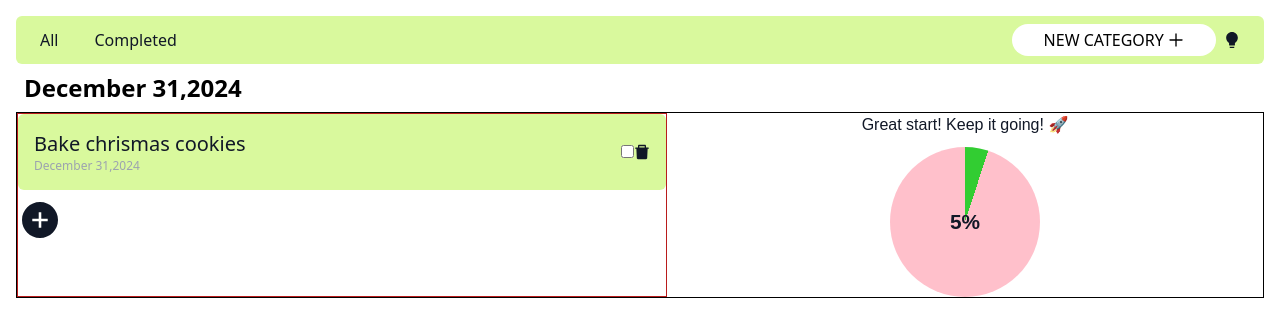
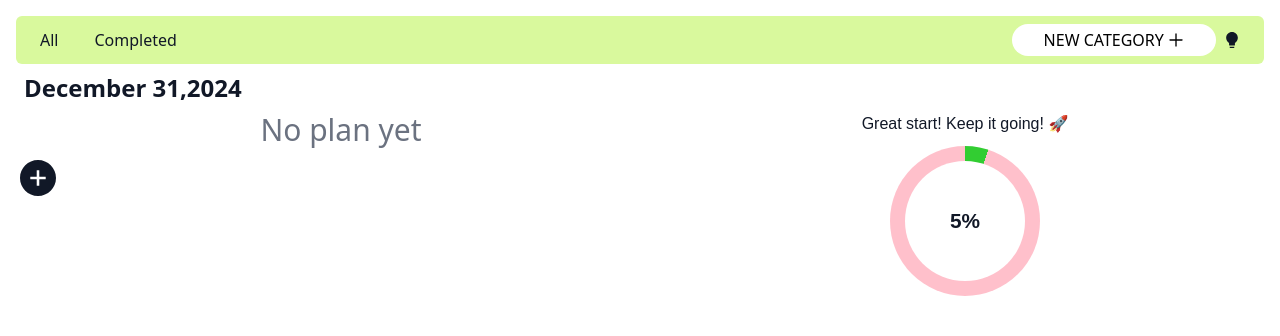
Before and after one commit to OlamideLanre/Taskflow, a React app: page / in a window 1280 px wide. Shown: the top 336 px of the page. Built offline with nearby package versions, Linux system fonts and the light colour scheme; the HTML template or start-up script is replaced by a standard one.

Commit message:
displaying todos

```diff
--- a/src/pages/Tasks.tsx
+++ b/src/pages/Tasks.tsx
@@ -1,13 +1,14 @@
-import { useState } from "react";
+import { useContext, useEffect, useState } from "react";
 import { NoteModal } from "../component/NoteModal";
-import { DeleteFilled } from "@ant-design/icons";
+import { DatabaseFilled, DeleteFilled } from "@ant-design/icons";
+import { ThemeContext } from "../ThemeContext";
 // import { Typography } from "antd";
-export const Task = () => {
+export const Task = ({ tasks, setTasks }) => {
   // const { Paragraph } = Typography;
+  const { Theme } = useContext(ThemeContext);
   const [currentDate, setCurrentDate] = useState(getDate());
   function getDate() {
     const todaysDate = new Date();
-    // const month = todaysDate.getMonth() + 1;
     const month = todaysDate.toLocaleString("dafult", { month: "long" });
     const dateOfWeek = todaysDate.getDate();
     const year = todaysDate.getFullYear();
@@ -16,22 +17,52 @@ export const Task = () => {
   }
   return (
     <>
-      <h2 className="text-black font-semibold text-2xl p-2">{currentDate}</h2>
-      <div className="Container flex border border-black flex-wrap">
-        <div className="note-main flex gap-2 flex-col border border-red-700">
-          <div className="Note-child bg-lime-200 p-4 rounded-md ">
+      <div>
+        <h2 className=" font-semibold text-2xl p-2 text-gray ">
+          {currentDate}
+        </h2>
+        <div className="Container flex flex-wrap">
+          <div className="note-main flex gap-2 flex-col">
+            {tasks.length > 0 ? (
+              tasks.map((t, index: number) => (
+                <div
+                  key={index}
+                  className="Note-child bg-lime-200 p-4 rounded-md "
+                >
                   <div className="flex justify-between items-center">
                     <div>
-                <p className="text-xl font-light">Bake chrismas cookies</p>
-                <p className="text-xs text-gray-400">{currentDate}</p>
+                      <p className="text-xl font-light text-black">
+                        <span
+                          className={`dot mr-1 ${
+                            t.piority === "High" ? "high" : "medium"
+                          }`}
+                          title={`Piority ${t.piority}`}
+                        ></span>
+                        {t.task}
+                      </p>
+                      <p className="text-xs text-gray-400">
+                        {currentDate}{" "}
+                        <span className="text-xs text-gray-600 font-medium pl-1">
+                          {t.category}
+                        </span>
+                      </p>
                     </div>
                     <div>
                       <input type="checkbox" className="cursor-pointer" />
-                <DeleteFilled className="cursor-pointer" />
+                      <DeleteFilled className="cursor-pointer text-black" />
                     </div>
                   </div>
                 </div>
-          <NoteModal />
+              ))
+            ) : (
+              // {}
+              <div className="text-center text-gray-500 text-3xl ">
+                No plan yet
+                {/* <DatabaseFilled /> */}
+              </div>
+            )}
+
+            <NoteModal tasks={tasks} setTasks={setTasks} />
           </div>
 
           {/* <Paragraph editable>hello editable text</Paragraph> */}
@@ -39,8 +70,14 @@ export const Task = () => {
             <div className="progress-wrapper text-center">
               <p className="message">Great start! Keep it going! 🚀</p>
               <div className="progress-circle">
-              <div className="progress-inner">
+                <div
+                  className="progress-inner"
+                  style={{
+                    backgroundColor: Theme == "light" ? "white" : "#111827",
+                  }}
+                >
                   <p className="percentage">5%</p>
+                </div>
               </div>
             </div>
           </div>
```
Lines whose indentation alone changed are shown as unchanged.
